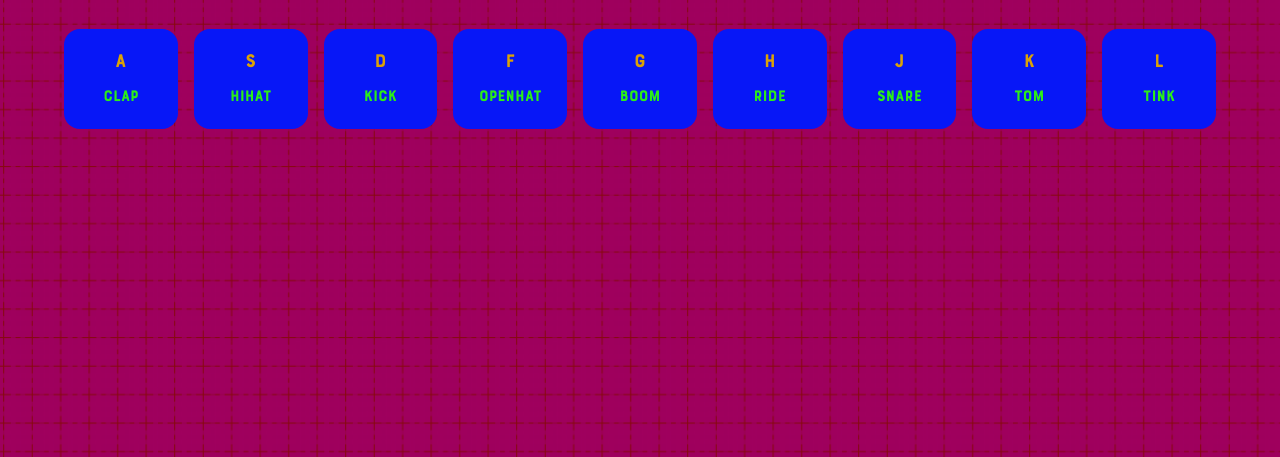
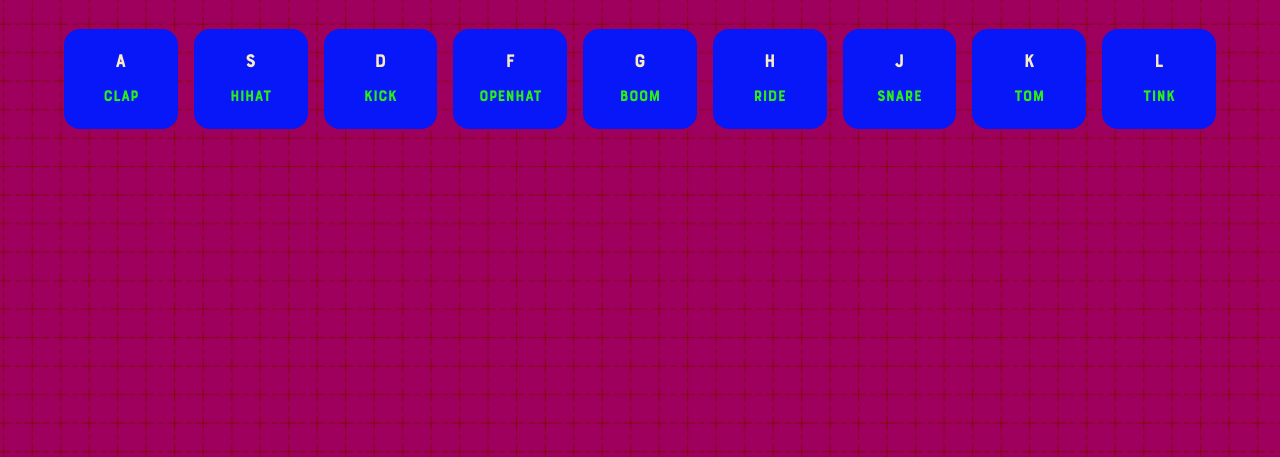
Before and after one commit to codeAbul/drumkit, a website built with Parcel: page index.html in a window 1280 px wide. Shown: the part 343-800 px from the top of the page. Built offline with nearby package versions, Linux system fonts and the light colour scheme.

Commit message:
Update key-color

```diff
--- a/style.scss
+++ b/style.scss
@@ -1,7 +1,7 @@
 $title-color: #eded1b;
 $purple: #982b94;
 $purple-light: #0717f7;
-$key-color: #dba206;
+$key-color: #faeabf;
 $audio-color: #30ff06ec;
 
 * {
```
